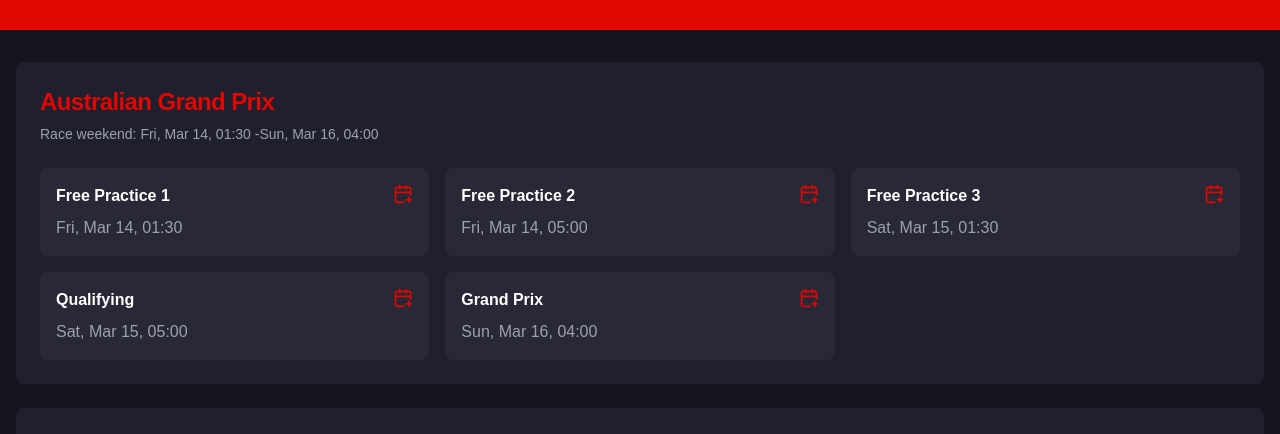
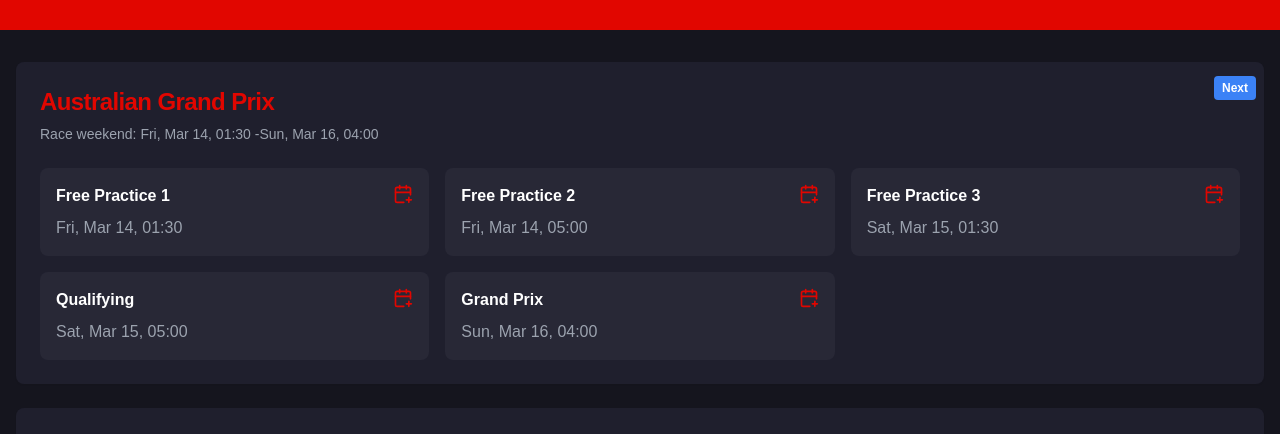
Before and after one commit to tejaskarade100/F1, a Next.js app: page / in a window 1280 px wide. Shown: the part 154-588 px from the top of the page. Built offline with nearby package versions, Linux system fonts and the light colour scheme.

Commit message:
added next and ongoing labels

```diff
--- a/app/page.tsx
+++ b/app/page.tsx
@@ -165,6 +165,19 @@ END:VCALENDAR`
     addToGoogleCalendar([raceWithSession])
   }
 
+  const now = new Date();
+
+  const currentRaceIndex = filteredRaces.findIndex(race => {
+    const raceStartDate = new Date(race.sessions[0].date);
+    const raceEndDate = new Date(race.sessions[race.sessions.length - 1].date);
+    return now >= raceStartDate && now <= raceEndDate;
+  });
+
+  const nextRaceIndex = filteredRaces.findIndex((race, index) => {
+    const raceStartDate = new Date(race.sessions[0].date);
+    return index > currentRaceIndex && raceStartDate > now;
+  });
+
   return (
     <div className="min-h-screen bg-[#15151E] text-white font-formula1">
       <header className="bg-[#E10600] py-6">
@@ -317,13 +330,19 @@ END:VCALENDAR`
       <main className="container mx-auto py-8 px-4">
         <div className="grid gap-6">
           {filteredRaces.map((race, index) => (
-            <Card key={index} className="bg-[#1F1F2D] border-none hover:bg-[#2A2A3D] transition-colors">
+            <Card key={index} className="bg-[#1F1F2D] border-none hover:bg-[#2A2A3D] transition-colors relative">
               <CardHeader>
                 <CardTitle className="text-2xl text-[#E10600]">{race.name}</CardTitle>
                 <CardDescription className="text-gray-400">
                   Race weekend: {formatSessionDateTime(race.sessions[0].date, race.sessions[0].time, selectedTimezone)} -
                   {formatSessionDateTime(race.sessions[4].date, race.sessions[4].time, selectedTimezone)}
                 </CardDescription>
+                {index === currentRaceIndex && (
+                  <span className="absolute top-2 right-2 bg-green-500 text-white text-xs font-bold px-2 py-1 rounded">Ongoing</span>
+                )}
+                {index === nextRaceIndex && (
+                  <span className="absolute top-2 right-2 bg-blue-500 text-white text-xs font-bold px-2 py-1 rounded">Next</span>
+                )}
               </CardHeader>
               <CardContent>
                 <div className="grid grid-cols-1 md:grid-cols-2 lg:grid-cols-3 gap-4">
```
